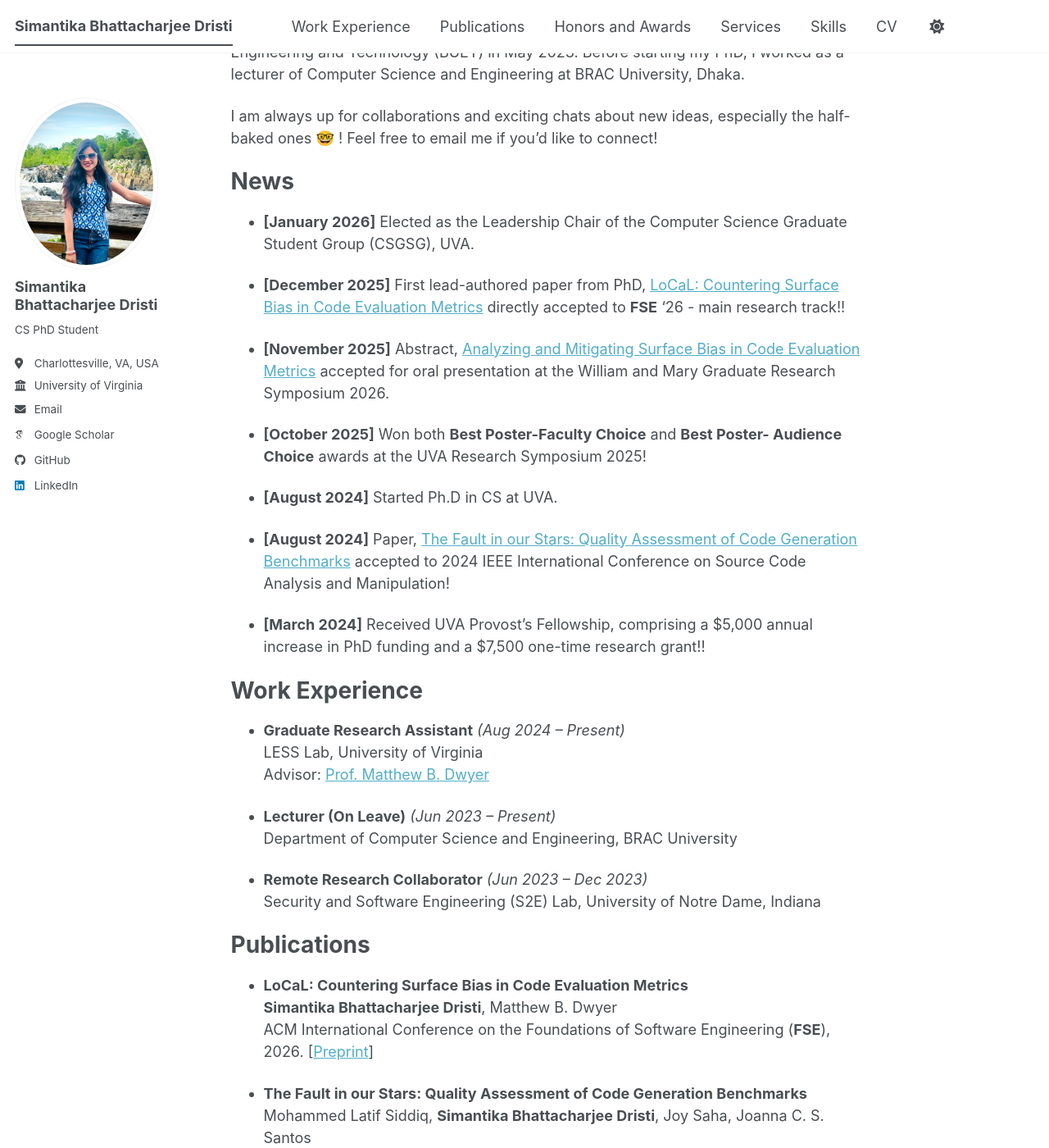
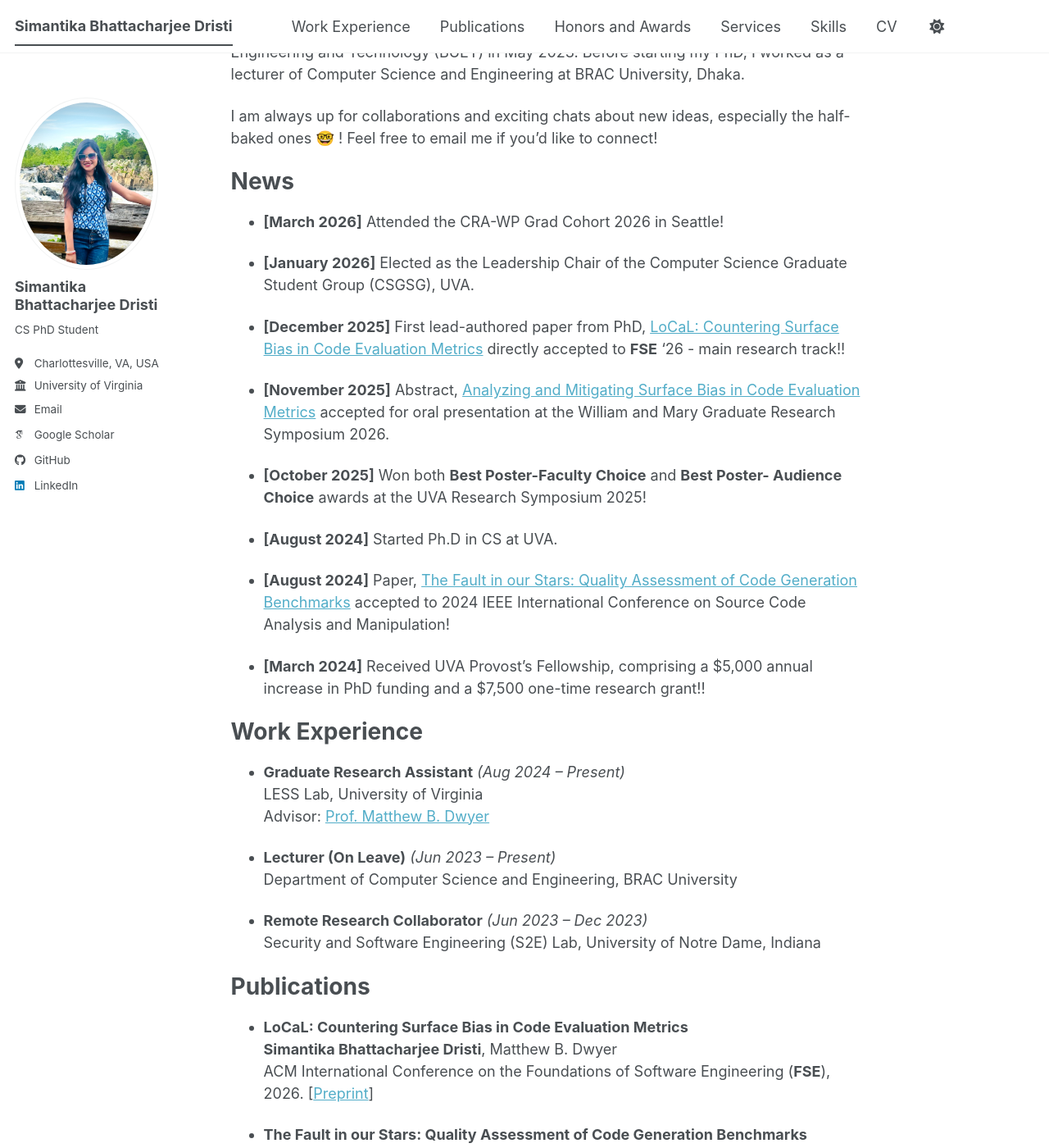
Before and after one commit to Dristi123/Dristi123.github.io, a Jekyll site: the page built from _pages/about.md, in a window 1280 px wide and 1400 px high, scrolled down 284 px. Shown: the whole window at 82% size. Built offline with Jekyll 4.4.1, drawn with Linux system fonts in a browser that asks for light colours; some web fonts are replaced; a script bundle is joined from its source files by our own code; library files that are not in the unit come from our copies; some of the changed text lies outside the part shown.

Commit message:
Update about.md with new event news
Added news about attending the CRA-WP Grad Cohort 2026.

```diff
--- a/_pages/about.md
+++ b/_pages/about.md
@@ -11,6 +11,8 @@ redirect_from:
 <p>I am always up for collaborations and exciting chats about new ideas, especially the half-baked ones 🤓 ! Feel free to email me if you’d like to connect! </p>
 
 <h1>News</h1>
+
+- **[March 2026]** Attended the CRA-WP Grad Cohort 2026 in Seattle!
 
 - **[January 2026]** Elected as the Leadership Chair of the Computer Science Graduate Student Group (CSGSG), UVA.
 
@@ -57,7 +59,7 @@ IEEE International Workshop on Source Code Analysis and Manipulation, 2024.  [<a
 
 <span id="award"></span>
 # Honors & Awards
-
+- Received Travel Grant to attend **CRA-WP Grad Cohort 2026**
 - Won **Best Poster – Faculty Choice** and **Best Poster – Audience Choice** at the UVA Research Symposium 2025.
 - Received the **UVA Provost’s Fellowship** (additional \$5,000/year PhD support + \$7,500 one-time research award).
 - Received **Dean’s List** and **University Merit Scholarship** from the Department of CSE, BUET.
```
